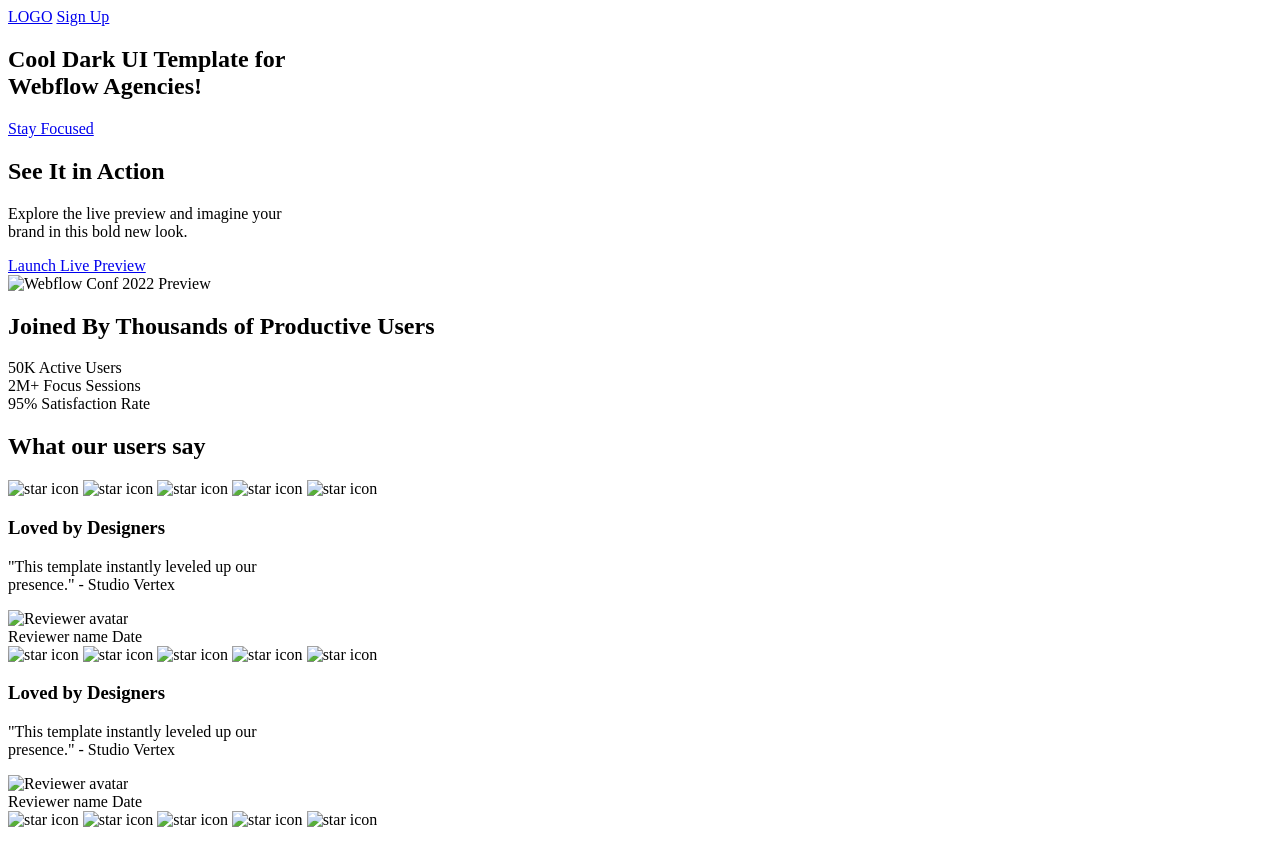
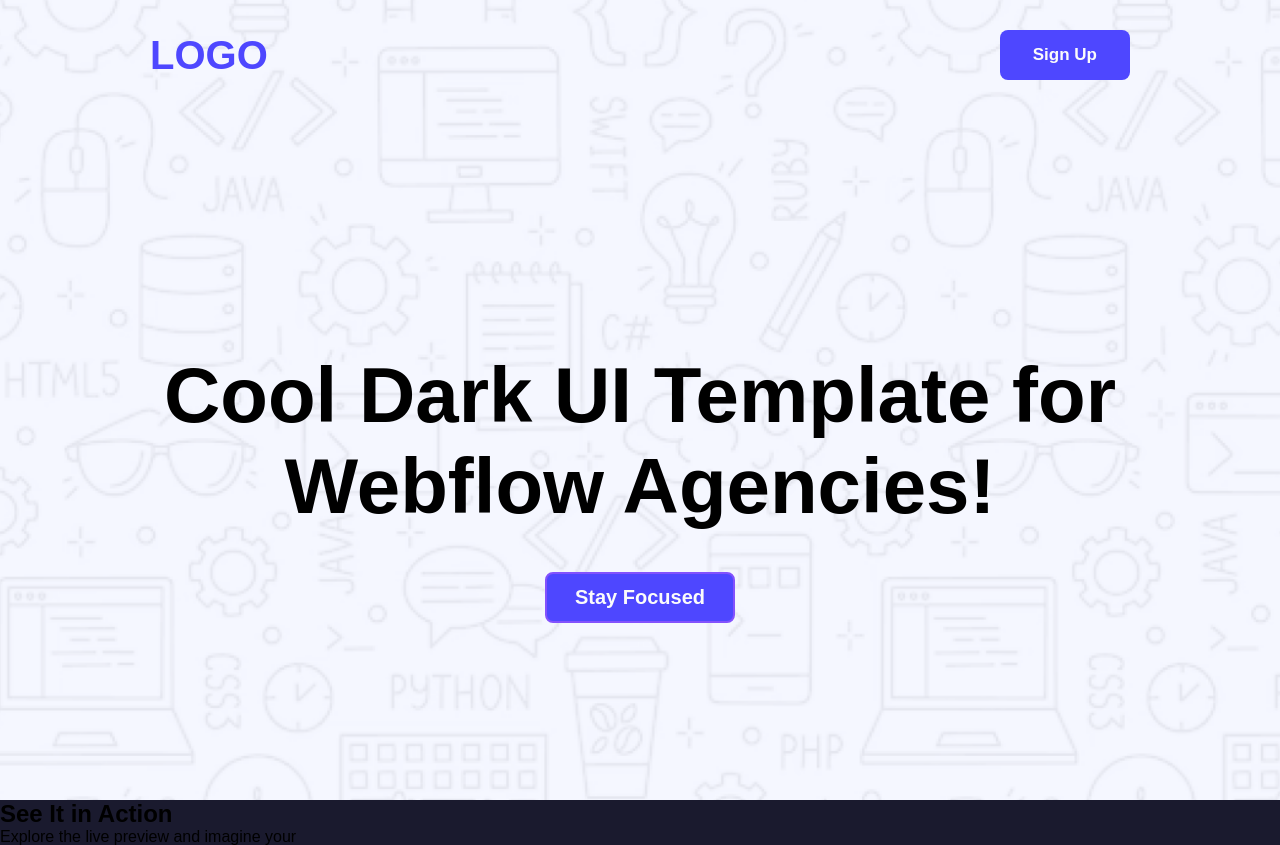
Before and after one commit to RmnFs/Assign_1, a plain HTML site: page index.html in a window 1280 px wide. Shown: the top 845 px of the page. Drawn offline with Linux system fonts and the light colour scheme.

Commit message:
Added styling for nav and banner

```diff
--- a/index.html
+++ b/index.html
@@ -33,7 +33,7 @@
                     <a href="#" class="btn btn-signup">Launch Live Preview</a>
                 </div>
                 <div class="action-right">
-                    <img src="wc-mini.png" alt="Webflow Conf 2022 Preview">
+                    <img src="Assets/wc-mini.png" alt="Webflow Conf 2022 Preview">
                 </div>
             </div>
         </section>
@@ -66,18 +66,18 @@
                 <div class="feedback-grid">
                     <div class="feedback-card">
                         <div class="card-stars">
-                            <img src="icon-star.png" alt="star icon">
-                            <img src="icon-star.png" alt="star icon">
-                            <img src="icon-star.png" alt="star icon">
-                            <img src="icon-star.png" alt="star icon">
-                            <img src="icon-star.png" alt="star icon">
+                            <img src="Assets/icon-star.png" alt="star icon">
+                            <img src="Assets/icon-star.png" alt="star icon">
+                            <img src="Assets/icon-star.png" alt="star icon">
+                            <img src="Assets/icon-star.png" alt="star icon">
+                            <img src="Assets/icon-star.png" alt="star icon">
                         </div>
                         <h3 class="card-title">Loved by Designers</h3>
                         <p class="card-text">
                             "This template instantly leveled up our <br> presence." - Studio Vertex
                         </p>
                         <div class="reviewer-info">
-                            <img src="avatar.png" alt="Reviewer avatar" class="reviewer-avatar">
+                            <img src="Assets/avatar.png" alt="Reviewer avatar" class="reviewer-avatar">
                             <div class="reviewer-details">
                                 <span class="reviewer-name">Reviewer name</span>
                                 <span class="reviewer-date">Date</span>
@@ -86,18 +86,18 @@
                     </div>
                     <div class="feedback-card">
                         <div class="card-stars">
-                            <img src="icon-star.png" alt="star icon">
-                            <img src="icon-star.png" alt="star icon">
-                            <img src="icon-star.png" alt="star icon">
-                            <img src="icon-star.png" alt="star icon">
-                            <img src="icon-star.png" alt="star icon">
+                            <img src="Assets/icon-star.png" alt="star icon">
+                            <img src="Assets/icon-star.png" alt="star icon">
+                            <img src="Assets/icon-star.png" alt="star icon">
+                            <img src="Assets/icon-star.png" alt="star icon">
+                            <img src="Assets/icon-star.png" alt="star icon">
                         </div>
                         <h3 class="card-title">Loved by Designers</h3>
                         <p class="card-text">
                             "This template instantly leveled up our <br> presence." - Studio Vertex
                         </p>
                         <div class="reviewer-info">
-                            <img src="avatar.png" alt="Reviewer avatar" class="reviewer-avatar">
+                            <img src="Assets/avatar.png" alt="Reviewer avatar" class="reviewer-avatar">
                             <div class="reviewer-details">
                                 <span class="reviewer-name">Reviewer name</span>
                                 <span class="reviewer-date">Date</span>
@@ -106,18 +106,18 @@
                     </div>
                     <div class="feedback-card">
                         <div class="card-stars">
-                            <img src="icon-star.png" alt="star icon">
-                            <img src="icon-star.png" alt="star icon">
-                            <img src="icon-star.png" alt="star icon">
-                            <img src="icon-star.png" alt="star icon">
-                            <img src="icon-star.png" alt="star icon">
+                            <img src="Assets/icon-star.png" alt="star icon">
+                            <img src="Assets/icon-star.png" alt="star icon">
+                            <img src="Assets/icon-star.png" alt="star icon">
+                            <img src="Assets/icon-star.png" alt="star icon">
+                            <img src="Assets/icon-star.png" alt="star icon">
                         </div>
                         <h3 class="card-title">Loved by Designers</h3>
                         <p class="card-text">
                             "This template instantly leveled up our <br> presence." - Studio Vertex
                         </p>
                         <div class="reviewer-info">
-                            <img src="avatar.png" alt="Reviewer avatar" class="reviewer-avatar">
+                            <img src="Assets/avatar.png" alt="Reviewer avatar" class="reviewer-avatar">
                             <div class="reviewer-details">
                                 <span class="reviewer-name">Reviewer name</span>
                                 <span class="reviewer-date">Date</span>
--- a/style.css
+++ b/style.css
@@ -0,0 +1,80 @@
+/* General Styles */
+* {
+    margin: 0;
+    padding: 0;
+    box-sizing: border-box;
+}
+
+body {
+    font-family: Arial, Helvetica, sans-serif;
+    background-color: #1a1a2e;
+}
+
+
+
+.hero-section {
+    background-image: url('Assets/Hero-bg.png');
+    background-repeat: no-repeat;
+    background-size: cover;
+    background-position: center;
+    height: 100vh;
+    color: #49448a;
+    ;
+}
+
+/* Navigation Bar */
+.navbar {
+    display: flex;
+    justify-content: space-between;
+    align-items: center;
+    padding: 30px 0;
+}
+
+.logo {
+    font-size: 40px;
+    font-weight: 900;
+    text-decoration: none;
+    color: #4E47FF;
+    margin-left: 150px;
+}
+
+/* Button Styles */
+.btn {
+    text-decoration: none;
+    color: #fbfbfb;
+    padding: 12px 28px;
+    border-radius: 8px;
+    font-weight: bold;
+    display: inline-block;
+    text-align: center;
+    border: none;
+    cursor: pointer;
+}
+
+.btn-signup {
+    background-color: #4E47FF;
+    margin-right: 150px;
+    font-size: 17px;
+    padding: 15px 33px;
+}
+
+.btn-focused {
+    background-color: #4E47FF;
+    ;
+    border: 2px solid #8352fd;
+    font-size: 20px;
+}
+
+/* Banner Content */
+.banner-content {
+    text-align: center;
+    padding: 80px 0;
+}
+
+.banner-content h1 {
+    font-size: 78px;
+    margin-top: 160px;
+    margin-bottom: 40px;
+    color: black;
+
+}
```
